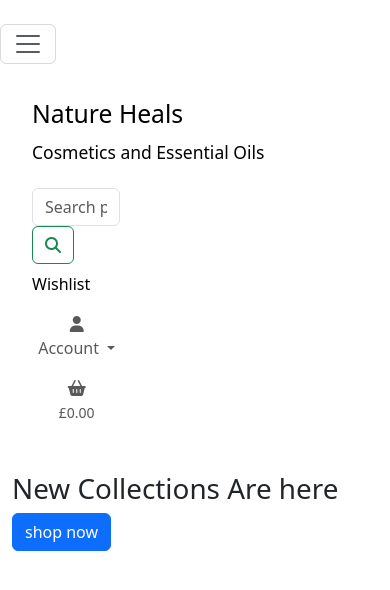
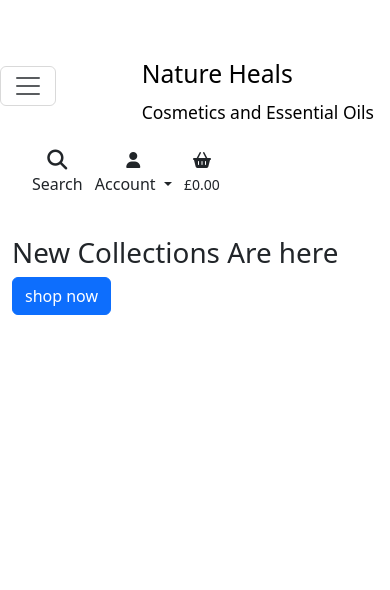
Before and after one commit to vero-nika-2828/nature_heals_v1, a Django app: page / in a window 390 px wide. Shown: the top 590 px of the page. Run offline with Django 3.2, Linux system fonts and the light colour scheme; some libraries are stand-ins or nearby versions.

Commit message:
Update html in mobile-top-header.html

```diff
--- a/nature_heals/settings.py
+++ b/nature_heals/settings.py
@@ -26,7 +26,7 @@ SECRET_KEY = 'django-insecure-fj5&b2*lw+_yq-)odqf@reag%@l&svhx$$@qhuycl)$=4)b07t
 # SECURITY WARNING: don't run with debug turned on in production!
 DEBUG = True
 
-ALLOWED_HOSTS = ['8000-veronika282-natureheals-fi0c1mfjyu6.ws-us104.gitpod.io']
+ALLOWED_HOSTS = ['8000-veronika282-natureheals-fi0c1mfjyu6.ws-eu104.gitpod.io']
 
 
 # Application definition
--- a/templates/base.html
+++ b/templates/base.html
@@ -44,7 +44,7 @@
 
 
     {% block page_header %}
-    <header class="container-fluid header">
+    <header class="container-fluid header sticky-top">
       <div class="row">
         <nav class="navbar navbar-expand-lg bg-body">
           <div class="container-fluid my-auto d-none d-lg-flex">
@@ -55,16 +55,19 @@
               </a>
 
 
-            <form class="col-4" role="search">
+            <form class="col-4"  method="GET" action="#">
+              <div class="input-group w-100">
                 <input class="form-control me-2" type="text" name="search" placeholder="Search products" aria-label="Search">
-                <button class="btn btn-outline-success" type="submit"><i class="fa-solid fa-magnifying-glass"></i></button>
+                <div class="input-group-append">
+                  <button class="form-control btn btn-outline-success" type="submit">
+                    <i class="fa-solid fa-magnifying-glass"></i>
+                  </button>
+                </div>
+              </div>
+
             </form>
 
             <ul class="navbar-nav my-auto justify-content-end col-3">
-              <li class="nav-item">
-                <a class="nav-link active" aria-current="page" href="#">Wishlist</a>
-              </li>
-
               <li class="nav-item dropdown text-center" role="button">
 
                 <a class="nav-link dropdown-toggle " href="#" role="button" data-bs-toggle="dropdown" aria-expanded="false">
--- a/templates/includes/mobile-top-header.html
+++ b/templates/includes/mobile-top-header.html
@@ -1,29 +1,34 @@
-<ul>
-    <li class="list-inline-item">
-        <a class="navbar-brand col-3 d-block d-lg-none justify-content-start" href="{% url 'home' %}">
+<!--Logo for Mobile view-->
+<div id="brand-mobile" class="d-flex d-lg-none">
+  <a class="navbar-brand col-3" href="{% url 'home' %}">
     <span><img src=></span>
     <h2>Nature Heals</h2>
     <p><small>Cosmetics and Essential Oils</small></p>
   </a>
-    </li>
 
+</div>
+
+<ul>
   <li class="list-inline-item">
+    <a class="nav-link d-block d-lg-none" href="#" id="mobile-search" data-toggle="dropdown" aria-haspopup="true"
+      aria-expanded="false">
+      <div class="text-center">
+        <div><i class="fas fa-search fa-lg" aria-hidden="true"></i></div>
+        <p class="my-0">Search</p>
+      </div>
+    </a>
 
-
-      <form class="col-4" role="search">
+    <div class="dropdown-menu border-0 w-100 p-3 rounded-0 my-0" aria-labelledby="mobile-search">
+      <form class="col-4" method="GET" action="#">
         <input class="form-control me-2" type="text" name="search" placeholder="Search products" aria-label="Search">
         <button class="btn btn-outline-success" type="submit"><i class="fa-solid fa-magnifying-glass"></i></button>
       </form>
+    </div>
   </li>
 
-      <ul class="navbar-nav my-auto justify-content-end col-3">
-        <li class="nav-item">
-          <a class="nav-link active" aria-current="page" href="#">Wishlist</a>
-        </li>
 
-        <li class="nav-item dropdown text-center" role="button">
-
-          <a class="nav-link dropdown-toggle " href="#" role="button" data-bs-toggle="dropdown" aria-expanded="false">
+        <li class="list-inline-item dropdown text-center" role="button">
+          <a class="nav-link dropdown-toggle d-block d-lg-none" href="#" role="button" data-bs-toggle="dropdown" aria-expanded="false">
           <div><i class="fa-solid fa-user"></i></div>
             Account
           </a>
@@ -54,8 +59,8 @@
           </ul>
         </li>
 
-      <li class="nav-item text-center">
-        <a class="nav-link" href="#">
+      <li class="list-inline-item text-center">
+        <a class="nav-link d-block d-lg-none" href="#">
           <div><i class="fa-solid fa-basket-shopping list-inline-item"></i></div>
               <p>
                     <small>
```
Lines whose indentation alone changed are shown as unchanged.
